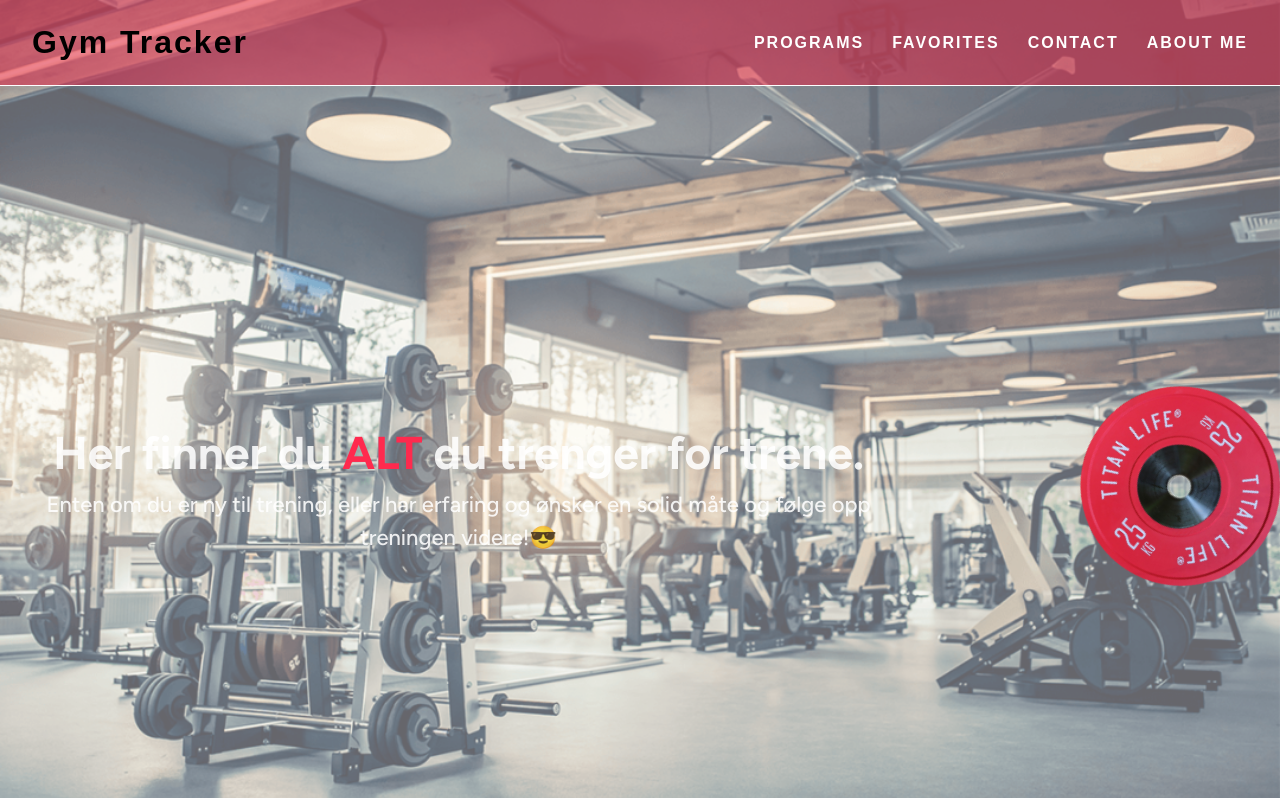
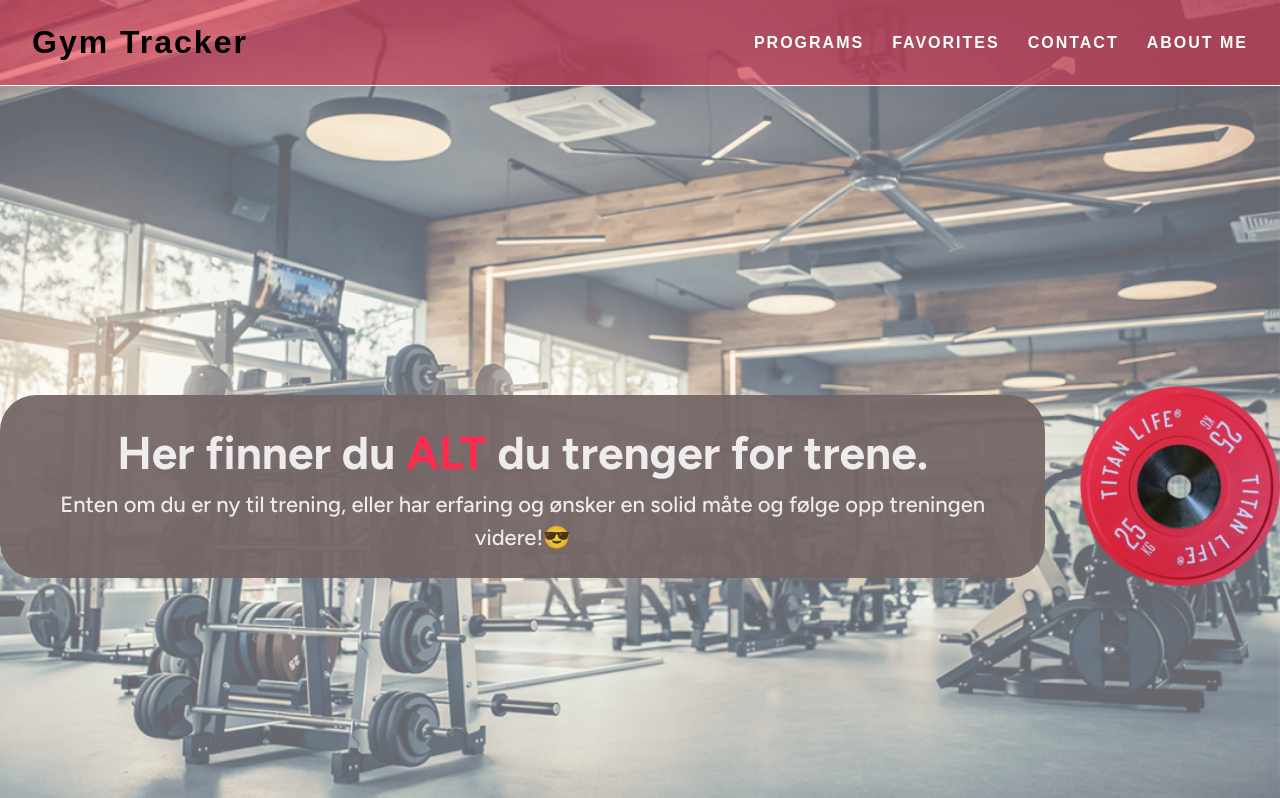
Before and after one commit to Jostein24sfj/gym-tracker, a React (Vite) app: page / in a window 1280 px wide. Shown: the top 798 px of the page. Built offline with nearby package versions, Linux system fonts and the light colour scheme.

Commit message:
cheking a styling in frontpage

```diff
--- a/src/FrontPage.css
+++ b/src/FrontPage.css
@@ -4,10 +4,14 @@
   align-items: center;
   text-align: center;
   min-height: 100vh;
+  gap: 36px;
 }
 
 .frontPageText {
-  padding-right: 164px;
+  padding: 24px;
+  border-radius: 36px;
+  background-color: rgba(116, 102, 102, 0.938);
+  /* box-shadow: 0px 0px 12px 0px; */
 }
 
 .frontPageText h3 {
```
